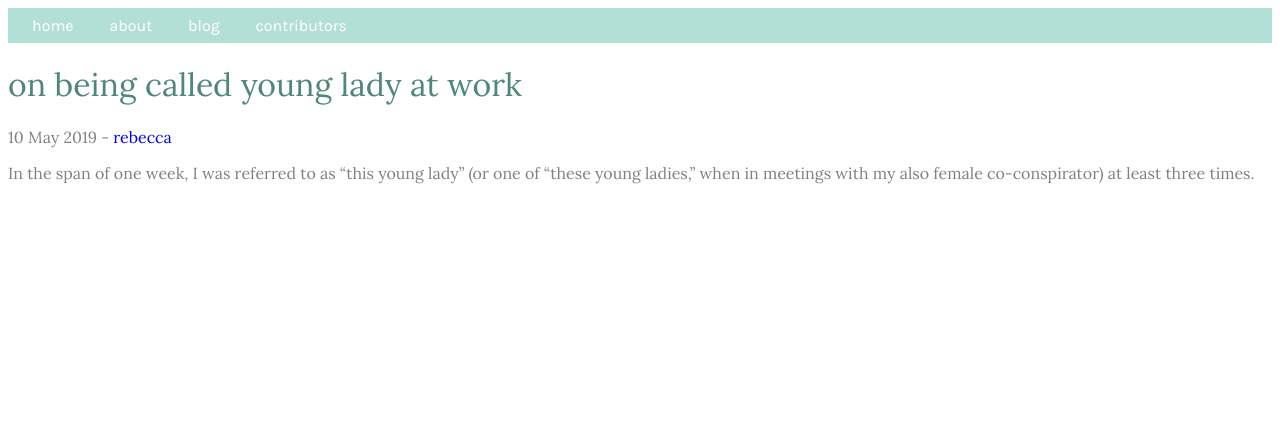
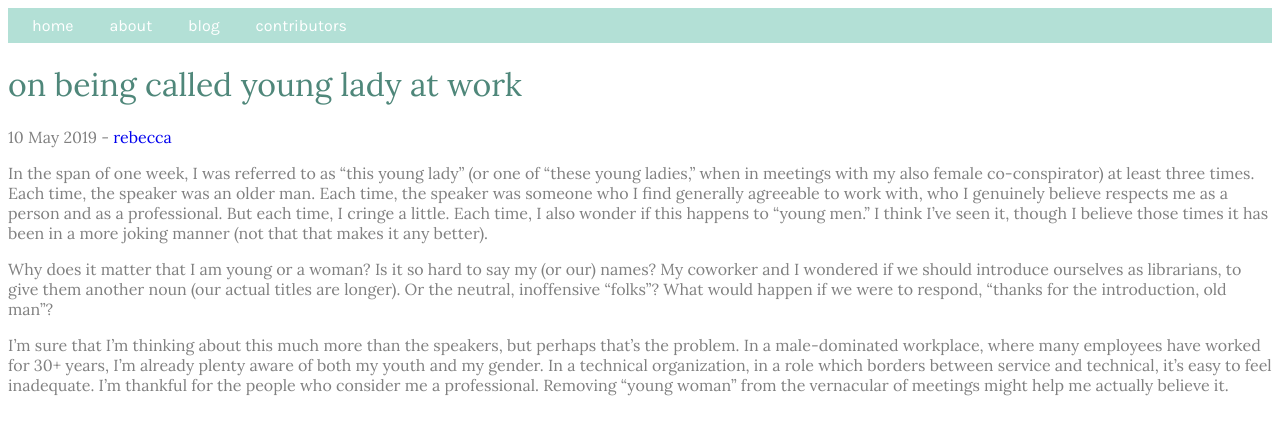
Before and after one commit to rmtownsend/jekyll-blog, a Jekyll site: the page built from _posts/2019-05-10-on-being-called-young-lady-at-work.md, in a window 1280 px wide. Shown: the top 435 px of the page. Built offline with Jekyll 4.4.1, drawn with Linux system fonts in a browser that asks for light colours.

Commit message:
new post

```diff
--- a/_posts/2019-05-10-on-being-called-young-lady-at-work.md
+++ b/_posts/2019-05-10-on-being-called-young-lady-at-work.md
@@ -2,4 +2,8 @@
 layout: post
 creator: rebecca
 ---
-In the span of one week, I was referred to as "this young lady" (or one of "these young ladies," when in meetings with my also female co-conspirator) at least three times.
+In the span of one week, I was referred to as "this young lady" (or one of "these young ladies," when in meetings with my also female co-conspirator) at least three times. Each time, the speaker was an older man. Each time, the speaker was someone who I find generally agreeable to work with, who I genuinely believe respects me as a person and as a professional. But each time, I cringe a little. Each time, I also wonder if this happens to "young men." I think I've seen it, though I believe those times it has been in a more joking manner (not that that makes it any better).
+
+Why does it matter that I am young or a woman? Is it so hard to say my (or our) names? My coworker and I wondered if we should introduce ourselves as librarians, to give them another noun (our actual titles are longer). Or the neutral, inoffensive "folks"? What would happen if we were to respond, "thanks for the introduction, old man"?
+
+I'm sure that I'm thinking about this much more than the speakers, but perhaps that's the problem. In a male-dominated workplace, where many employees have worked for 30+ years, I'm already plenty aware of both my youth and my gender. In a technical organization, in a role which borders between service and technical, it's easy to feel inadequate. I'm thankful for the people who consider me a professional. Removing "young woman" from the vernacular of meetings might help me actually believe it.
```
